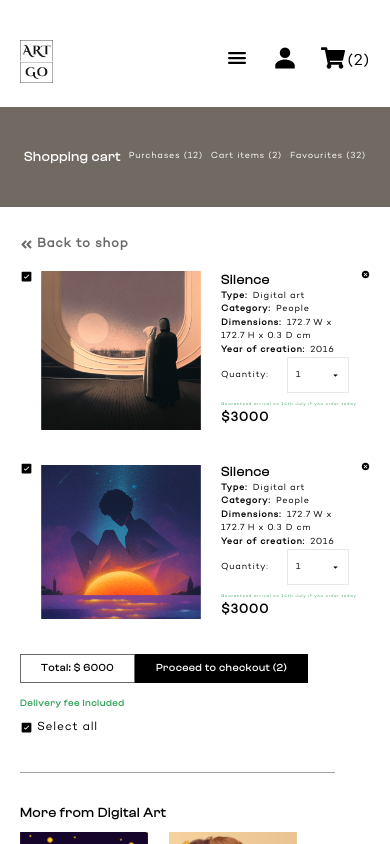
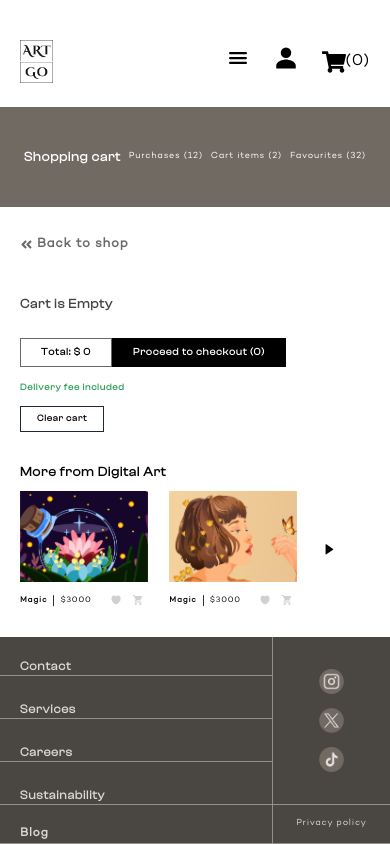
Before and after one commit to OSKIconcept/art-go, a React (Vite) app: page /cart in a window 390 px wide. Shown: the top 844 px of the page. Built offline with nearby package versions, Linux system fonts and the light colour scheme.

Commit message:
feat: added cart features

```diff
--- a/package.json
+++ b/package.json
@@ -15,7 +15,8 @@
     "react": "^18.3.1",
     "react-dom": "^18.3.1",
     "react-icons": "^5.2.1",
-    "react-router-dom": "^6.24.1"
+    "react-router-dom": "^6.24.1",
+    "sonner": "^1.5.0"
   },
   "devDependencies": {
     "@types/react": "^18.3.3",
--- a/src/components/Art.jsx
+++ b/src/components/Art.jsx
@@ -1,24 +1,26 @@
-import people from "@/assets/people.png";
-import heart from "@/assets/heart.png";
-import heartt from "@/assets/heartt.png";
-import cart from "@/assets/cart.png";
-import cartt from "@/assets/cartt.png";
+/*import people from "@/assets/people.png";
+
 import blue from "@/assets/blue.png";
 import sun from "@/assets/sun.png";
 import animal from "@/assets/animal.png";
 import princess from "@/assets/princess.png";
 import painting from "@/assets/painting.png";
 import bottle from "@/assets/bottle.png";
-import butterfly from "@/assets/butterfly.png";
+import butterfly from "@/assets/butterfly.png"; */
 
 //pagination
 
 //icon
+//import heart from "@/assets/heart.png";
+//import heartt from "@/assets/heartt.png";
+//import cart from "@/assets/cart.png";
+import { IoIosHeart } from "react-icons/io";
 import { PiLineVertical } from "react-icons/pi";
 import { useEffect, useState } from "react";
 import { BiSolidRightArrow } from "react-icons/bi";
-import { useCartContext } from "./context";
-
+import { MdShoppingCart } from "react-icons/md";
+import useCart from "@/context/CartContext";
+import { toast } from "sonner";
 ///data
 
 /*const data = [
@@ -94,17 +96,21 @@ const ORG = "210afe4850e1499b9b958d62083e5fe4";
 ///pagination
 
 const Art = () => {
+  const { addToCart, cart, removeFromCart } = useCart();
+
   const [products, setProducts] = useState([]);
   //yh
-  const [error, setError] = useState("");
-  const [click, setClick] = useState(false);
+  //const [error, setError] = useState("");
+  //const [click, setClick] = useState(false);
   const [page, setPage] = useState(1);
-  const { cart, setCart } = useCartContext();
-  const [num, setNum] = useState(0);
-  const [selectedId, setSelectedId] = useState(null);
+
+  // const [selectedId, setSelectedId] = useState(null);
+  //const [num, setNum] = useState(0);
+
+  const [isLoading, setIsloading] = useState(false);
 
   //pagination
-  const { isLoading, setIsloading } = useCartContext();
+
   useEffect(() => {
     const controller = new AbortController();
 
@@ -123,7 +129,7 @@ const Art = () => {
         setProducts(data.items);
       } catch (err) {
         if (err.mesage !== "AbortError") {
-          setError(err.message);
+          //setError(err.message);
         }
       } finally {
         setIsloading(false);
@@ -137,13 +143,42 @@ const Art = () => {
     return <div>is Loading...</div>;
   }
 
-  ///handlings
-  function handleAddItem(item) {
-    setCart((cart) => [...cart, item]); //yh
-  }
+  // ///handlings
+  // function handleSelected(id) {
+  //   setSelectedId((selectedId) => (id === selectedId ? null : id));
+  //   console.log(id);
+  // }
 
-  function handleSelected(id) {
-    setSelectedId((selectedId) => (id === selectedId ? null : id));
+  //usecart
+
+  // const handleAdd = () => {
+  //   const item = { name: products.name };
+  //   console.log(item);
+  //   addToCart(item);
+  // };
+
+  // function handleCart(item) {
+  //   // console.log(item);
+  //   setIsInCart(true);
+
+  //   if (isInCart) {
+  //     addToCart(item);
+  //   } else {
+  //     setIsInCart(false);
+  //     removeFromCart(item);
+  //   }
+  // }
+
+  function handleCart(item) {
+    const isItemInCart = cart.some((cartItem) => cartItem.id === item.id);
+
+    if (!isItemInCart) {
+      addToCart(item);
+      toast.success("item added to cart");
+    } else {
+      removeFromCart(item);
+      toast.error("item removed to cart");
+    }
   }
 
   return (
@@ -152,7 +187,7 @@ const Art = () => {
         {products && products.length > 0 ? (
           products.map((product) => (
             <div
-              onClick={() => handleSelected(product.unique_id)}
+              // onClick={() => handleSelected(product.unique_id)}
               className="flex-1 basis-1/3 flex flex-col md:gap-6 gap-3"
               key={product.id}
             >
@@ -173,17 +208,17 @@ const Art = () => {
                   </h3>
                 </div>
                 <div className="flex md:gap-3 gap-2 ">
-                  <img
-                    className="md:w-[20px] lg:w-[32px]  w-[12px] "
-                    src={click ? heart : heartt}
-                    value={click}
-                    //onClick={() => setClick((clic) => !clic)}
-                  />{" "}
                   <div>
-                    <img
-                      onClick={handleAddItem}
-                      className="md:w-[20px] lg:w-[32px]   w-[12px] "
-                      src={cartt}
+                    <IoIosHeart className="md:w-[20px] lg:w-[32px]  w-[12px] " />
+                  </div>
+
+                  <div
+                    className="hover:bg-red cursor-pointer"
+                    onClick={() => handleCart(product)}
+                  >
+                    <MdShoppingCart
+                      className={`md:w-[20px] lg:w-[32px]   w-[12px] hover:scale-110 hover:text-black
+                      }`}
                     />
                   </div>
                 </div>
--- a/src/components/CartItems.jsx
+++ b/src/components/CartItems.jsx
@@ -1,27 +1,37 @@
-import people from "@/assets/people.png";
-import sun from "@/assets/sun.png";
+//
 
-//
-import { IoMdArrowDropdown } from "react-icons/io";
 import { MdCancel } from "react-icons/md";
 import { IoIosCheckbox } from "react-icons/io";
-
+import useCart from "@/context/CartContext";
+import { LuMinusCircle, LuPlusCircle } from "react-icons/lu";
 ///keys
 
-const data = [
-  {
-    image: people,
-  },
+// const data = [
+//   {
+//     image: people,
+//   },
 
-  {
-    image: sun,
-  },
-];
+//   {
+//     image: sun,
+//   },
+// ];
 
 const CartItems = () => {
+  const { cart, removeFromCart, increaseItemQuantity, reduceItemQuantity } =
+    useCart();
+
+  ///data fetching
+
+  if (cart.length === 0)
+    return (
+      <div className="animate-pulse font-clash font-bold  py-6 md:py-16">
+        <h3> Cart is Empty</h3>
+      </div>
+    );
+
   return (
-    <div>
-      {data.map((dat, i) => (
+    <div className="w-full">
+      {cart.map((item, i) => (
         <div
           key={i}
           className="flex justify-start lg:gap-6 md:gap-2 gap-2 md:pb-[100px] pb-[32px]   "
@@ -30,8 +40,8 @@ const CartItems = () => {
             <IoIosCheckbox className="" />
           </h3>
           <img
-            className="md:w-[320px] lg:w-[540px] w-[160px] h-[160px] md:h-[320px] lg:h-[540px] object-contain "
-            src={dat.image}
+            className="md:w-[320px] lg:w-[540px] w-[140px] h-[160px] md:h-[320px] lg:h-[540px] object-cover "
+            src={`http://api.timbu.cloud/images/${item.photos[0].url}`}
           />
           <div className="flex md:gap-4 gap-0.5 justify-start items-start">
             <div className="md:pl-8 pl-3">
@@ -63,12 +73,25 @@ const CartItems = () => {
 
                 <div className="flex gap-3 justify-start items-center text-2xl">
                   <p>Quantity:</p>
-                  <div className="flex md:gap-[120px] gap-[30px] border justify-center items-center md:px-5 px-2 md:py-2 py-[1px] md:ml-3 ml-1.5  ">
-                    <p>1</p>
+                  <div className="flex  md:gap-[30px] gap-[15px] border justify-center items-center md:px-5 px-2 md:py-2 py-[1px] md:ml-3 ml-1.5  ">
+                    <button
+                      disabled={item.quantity <= 1}
+                      onClick={() => reduceItemQuantity(item)}
+                      className="md:text-[23.5px] text-[12px]   cursor-pointer"
+                    >
+                      <LuMinusCircle />
+                    </button>
+                    <p className="text-[13.5px] md:text-[28px]">
+                      {item.quantity}
+                    </p>
 
-                    <p>
-                      <IoMdArrowDropdown />
-                    </p>
+                    <button
+                      disabled={item.quantity >= item.available_quantity}
+                      onClick={() => increaseItemQuantity(item)}
+                      className="md:text-[24px] text-[12.5px] cursor-pointer"
+                    >
+                      <LuPlusCircle />
+                    </button>
                   </div>
                 </div>
               </div>
@@ -77,10 +100,15 @@ const CartItems = () => {
                 Guaranteed arrival on 14th July if you order today
               </p>
 
-              <h3 className="font-bold  md:pt-3 pt-0.5 ">$3000</h3>
+              <h3 className="font-bold  md:pt-3 pt-0.5 ">${item.total}</h3>
             </div>
-            <p>
-              <MdCancel className="" />
+            <p className="cursor-pointer">
+              <div onClick={() => removeFromCart(item)}>
+                <MdCancel
+                  className=""
+                  onClick={() => removeFromCart(item.unique_id)}
+                />
+              </div>
             </p>
           </div>
         </div>
--- a/src/components/Carts.jsx
+++ b/src/components/Carts.jsx
@@ -4,7 +4,7 @@ import cartt from "@/assets/cartt.png";
 import heartt from "@/assets/heartt.png";
 
 //icons used
-import { IoIosCheckbox } from "react-icons/io";
+// import { IoIosCheckbox } from "react-icons/io";
 import { BiSolidRightArrow } from "react-icons/bi";
 
 import { PiLineVertical } from "react-icons/pi";
@@ -12,7 +12,11 @@ import { Link } from "react-router-dom";
 import { FaAngleDoubleLeft } from "react-icons/fa";
 import CartItems from "./CartItems";
 
+import useCart from "@/context/CartContext";
+import { toast } from "sonner";
+
 const Carts = () => {
+  const { cart, clearCart, total } = useCart();
   return (
     <div className="mx-auto flex-col justify-center items-center md:pt-[80px] pt-[28px] max-w-[1511px] px-[20px]  ">
       <div className="text-[#161515A3] flex gap-[4px] md:gap-[16px] items-center md:pb-8 pb-4 justify-start ">
@@ -28,13 +32,13 @@ const Carts = () => {
       <div className="flex items-center justify-start md:pb-10 pb-3.5 w-[90%]">
         <div className="text-[40px] text-black text-center font-bold md:px-[55px] px-[20px] md:py-4 py-1.5 border-[#161515A3] border ">
           <h3 className="font-clash text-[10px] sm:text-[15px] md:text-[22px] lg:text-[40px]">
-            Total: $ 6000
+            Total: $ {total}
           </h3>
         </div>
 
-        <div className="text-[40px] text-white text-center font-bold md:px-[56px] px-[21px] md:py-[17px] py-[7px] bg-black hover:bg-gray-800 ">
+        <div className="text-[40px] text-white text-center font-bold md:px-[56px] px-[21px] md:py-[17px] py-[7px] bg-black hover:bg-gray-800 cursor-pointer ">
           <h3 className="font-clash text-[10px] sm:text-[15px] md:text-[22px] lg:text-[40px]">
-            <Link to="/checkout"> Proceed to checkout (2)</Link>
+            <Link to="/checkout"> Proceed to checkout ({cart.length})</Link>
           </h3>
         </div>
       </div>
@@ -42,12 +46,16 @@ const Carts = () => {
         Delivery fee included
       </p>
 
-      <div className="flex items-center justify-start gap-1 md:pt-[40px] pt-[8px] md:pb-[70px] pb-[35px]  border-b border-[#16151566] w-[90%]">
-        <h3>
-          {" "}
-          <IoIosCheckbox className="text" />
-        </h3>
-        <p className="lg:text-[32px] text-[12px] md:text-[24px]">Select all</p>
+      <div className="flex pt-3 md:pt-6">
+        <div
+          onClick={() => {
+            clearCart();
+            toast.error("cart empty");
+          }}
+          className="text-[40px] text-black hover:text-white text-center font-bold md:px-[40px] px-[16px] md:py-[13px] py-[5px] border border-gray-800 hover:bg-gray-800 ease-in-out duration-500 cursor-pointer  "
+        >
+          <p className="font-clash ">Clear cart</p>
+        </div>
       </div>
 
       <div className="md:py-[60px] py-[30px] md:gap-[30px] gap-[10px] flex flex-col w-[90%]">
--- a/src/components/Category.jsx
+++ b/src/components/Category.jsx
@@ -134,7 +134,7 @@ const Category = () => {
               </h3>
               <h3 className="font-bold">Digital Art</h3>
             </div>
-            <div className="flex gap-2 border justify-center items-center md:p-3 p-2 ">
+            <div className="flex cursor-pointer gap-2 border justify-center items-center md:p-3 p-2 ">
               <p>sort</p>
 
               <p>
--- a/src/components/Header.jsx
+++ b/src/components/Header.jsx
@@ -7,11 +7,11 @@ import { Link } from "react-router-dom";
 import { IoMenu } from "react-icons/io5";
 import { AiOutlineClose } from "react-icons/ai";
 import { useState } from "react";
-
-<AiOutlineClose />;
+import useCart from "@/context/CartContext";
 
 const Header = () => {
   const [nav, setNav] = useState(false);
+  const { cart } = useCart();
 
   return (
     <div className="bg-white text-[#161515A3]">
@@ -78,10 +78,11 @@ const Header = () => {
             </div>
 
             <IoPersonSharp className="text-[24px] md:text-[32px] lg:text-[40px]" />
-            <div className="flex after:content-['(2)'] after:text-[16px] after:ml-0.5">
+            <div className="flex justify-center items-center">
               <Link to="/cart">
                 <FaShoppingCart className="hover:text-gray-800 text-[24px] md:text-[32px] lg:text-[40px]" />
               </Link>
+              <p className="text-[16px] md:text-[22px]">({cart.length})</p>
             </div>
           </div>
         </div>
@@ -91,3 +92,5 @@ const Header = () => {
 };
 
 export default Header;
+
+// className="flex after:content-['(2)'] after:text-[16px] after:ml-0.5"
--- /dev/null
+++ b/src/context/CartContext.jsx
@@ -0,0 +1,188 @@
+import { createContext, useContext, useEffect, useReducer } from "react";
+
+const initialState = {
+  total: JSON.parse(localStorage.getItem("totalPrice")) || 0,
+  cart: JSON.parse(localStorage.getItem("cart")) || [],
+};
+
+const CartContext = createContext(initialState);
+
+const reducer = (state, action) => {
+  switch (action.type) {
+    case "ADD": {
+      const item = action.payload;
+      item.quantity = 1;
+      item.total = item.quantity * item.current_price[0]["NGN"][0];
+
+      return {
+        ...state,
+        cart: [...state.cart, item],
+      };
+    }
+
+    case "DEL": {
+      const itemId = action.payload;
+      const filteredCart = state.cart.filter((item) => item.id !== itemId.id);
+
+      return {
+        ...state,
+        cart: filteredCart,
+      };
+    }
+
+    // case "SORT_CART": {
+    //   const sortedCart = state.cart.sort((a, b) => a.cart.name - b.cart.name);
+
+    //   return {
+    //     ...state,
+    //     cart: sortedCart,
+    //   };
+    // }
+
+    case "ADD_ITEM_QUANTITY": {
+      const item = action.payload;
+      const itemIndex = state.cart.findIndex(
+        (product) => product.id === item.id
+      );
+
+      if (state.cart[itemIndex].quantity > 0) {
+        state.cart[itemIndex].quantity += 1;
+      }
+
+      state.cart[itemIndex].total =
+        state.cart[itemIndex].quantity *
+        state.cart[itemIndex].current_price[0]["NGN"][0];
+
+      return {
+        ...state,
+        cart: state.cart,
+      };
+    }
+
+    case "REDUCE_ITEM_QUANTITY": {
+      const item = action.payload;
+      const itemIndex = state.cart.findIndex(
+        (product) => product.id === item.id
+      );
+
+      if (state.cart[itemIndex].quantity > 1) {
+        state.cart[itemIndex].quantity -= 1;
+      }
+
+      state.cart[itemIndex].total =
+        state.cart[itemIndex].quantity *
+        state.cart[itemIndex].current_price[0]["NGN"][0];
+
+      return {
+        ...state,
+        cart: state.cart,
+      };
+    }
+
+    case "TOTAL_PRICE": {
+      const totalPrice = state.cart.reduce((initVal, currVal) => {
+        initVal += currVal.total;
+
+        return initVal;
+      }, 0);
+
+      return {
+        ...state,
+        total: totalPrice,
+      };
+    }
+
+    case "CLEAR_CART": {
+      return {
+        ...state,
+        cart: [],
+      };
+    }
+
+    // case "liked": {
+    //   return state.map((cart) => {
+    //     if (cart.id === action.id) {
+    //       return { ...state };
+    //     }
+    //   });
+    // }
+
+    default:
+      throw new Error(`unkwown action type ${action.type}`);
+  }
+};
+
+export const CartProvider = ({ children }) => {
+  const [state, dispatch] = useReducer(reducer, initialState);
+
+  useEffect(() => {
+    localStorage.setItem("cart", JSON.stringify(state.cart));
+    localStorage.setItem("totalPrice", JSON.stringify(state.total));
+  }, [state]);
+
+  const addToCart = (item) => {
+    dispatch({
+      type: "ADD",
+      payload: item,
+    });
+    dispatch({ type: "TOTAL_PRICE" });
+  };
+
+  const removeFromCart = (item) => {
+    dispatch({ type: "DEL", payload: item });
+    dispatch({ type: "TOTAL_PRICE" });
+  };
+
+  // const sortCart = () => {
+  //   dispatch({ type: "SORT_CART" });
+  // };
+
+  const increaseItemQuantity = (item) => {
+    dispatch({ type: "ADD_ITEM_QUANTITY", payload: item });
+    dispatch({ type: "TOTAL_PRICE" });
+  };
+
+  const reduceItemQuantity = (item) => {
+    dispatch({ type: "REDUCE_ITEM_QUANTITY", payload: item });
+    dispatch({ type: "TOTAL_PRICE" });
+  };
+
+  const clearCart = () => {
+    dispatch({ type: "CLEAR_CART" });
+  };
+
+  // const updatedPrice = (cart) => {
+  //   let total = 0;
+  //   cart.forEach((product) => (total += product.current_price[0].NGN));
+
+  //   dispatch({
+  //     type: "UPDATE",
+  //     payload: {
+  //       total,
+  //     },
+  //   });
+  // };
+
+  const value = {
+    total: state.total,
+    cart: state.cart,
+    addToCart,
+    removeFromCart,
+    increaseItemQuantity,
+    reduceItemQuantity,
+    clearCart,
+  };
+
+  return <CartContext.Provider value={value}>{children}</CartContext.Provider>;
+};
+
+const useCart = () => {
+  const context = useContext(CartContext);
+
+  if (context === undefined)
+    throw new Error("useCart must be used within CartContext ");
+
+  return context;
+};
+
+export default useCart;
```
Also changed, not shown: src/components/context.jsx (deleted, +0 -32 lines), src/main.jsx (+5 -3 lines), 1 other file (tests, documents, lock files or other folders).
